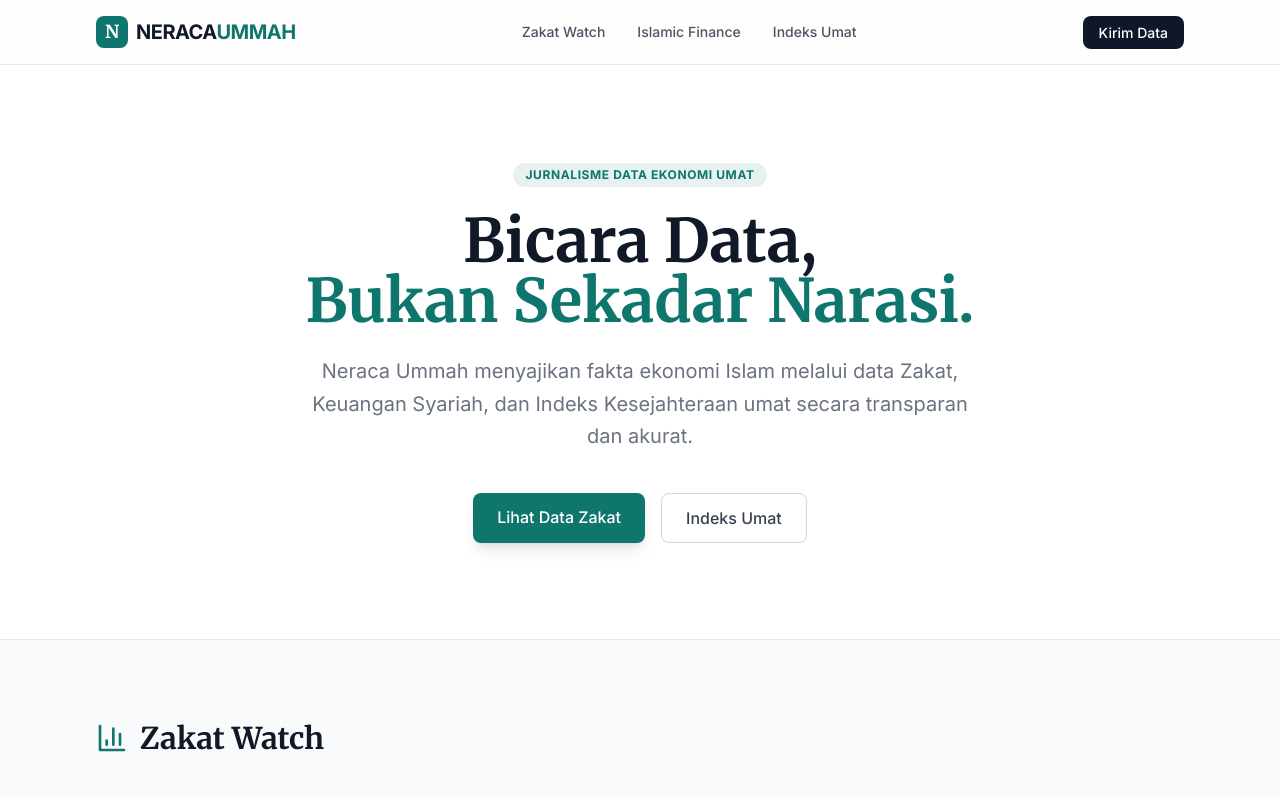
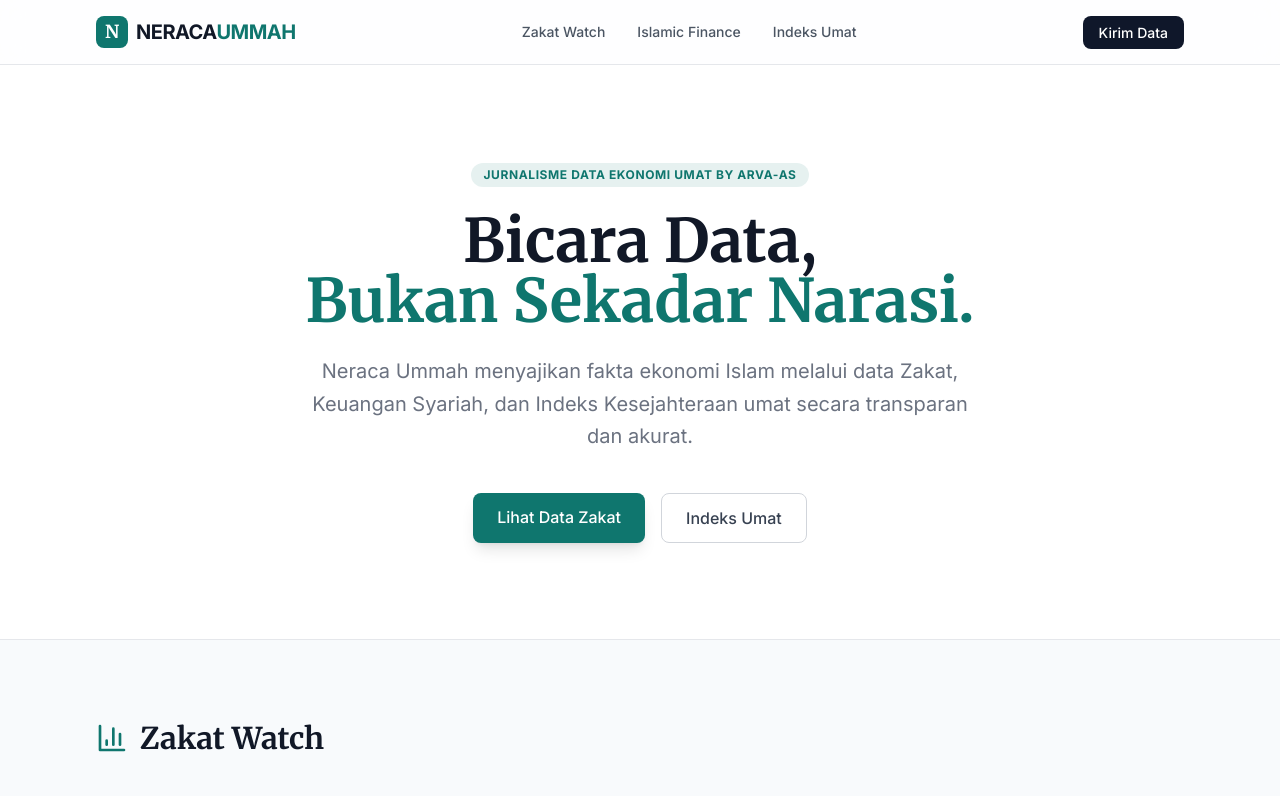
Before and after one commit to arvaas007/arva, a Next.js app: page / in a window 1280 px wide. Shown: the top 796 px of the page. Built offline with nearby package versions, Linux system fonts and the light colour scheme.

Commit message:
Update page.tsx

```diff
--- a/app/page.tsx
+++ b/app/page.tsx
@@ -12,7 +12,7 @@ export default function Home() {
             <section className="bg-white border-b border-gray-200 py-16 lg:py-24">
                 <div className="max-w-6xl mx-auto px-4 sm:px-6 lg:px-8 text-center max-w-3xl">
                     <span className="inline-block py-1 px-3 rounded-full bg-primary/10 text-primary text-xs font-bold uppercase tracking-wider mb-6">
-                        Jurnalisme Data Ekonomi Umat
+                        Jurnalisme Data Ekonomi Umat By ARVA-AS
                     </span>
                     <h1 className="text-4xl md:text-6xl font-serif font-bold text-gray-900 mb-6 leading-tigher">
                         Bicara Data, <br /><span className="text-primary">Bukan Sekadar Narasi.</span>
```
